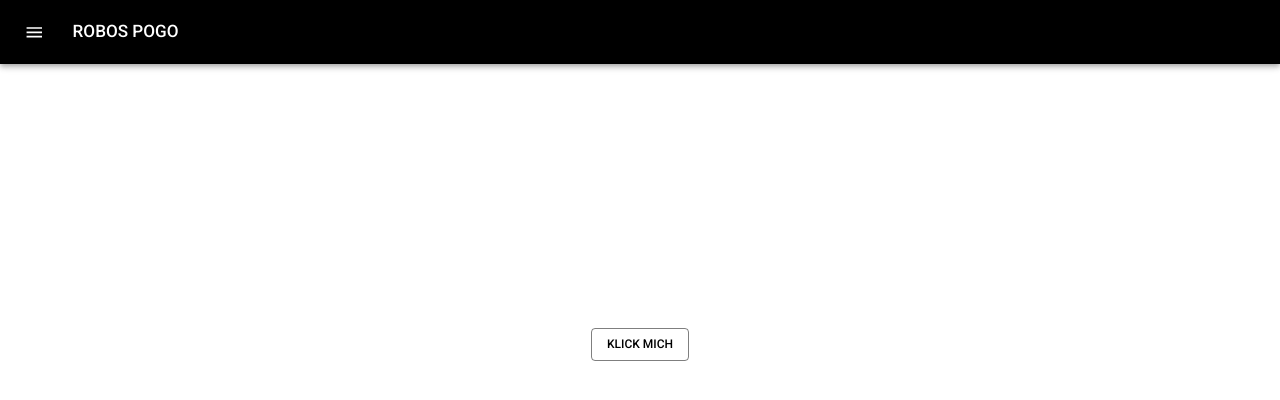
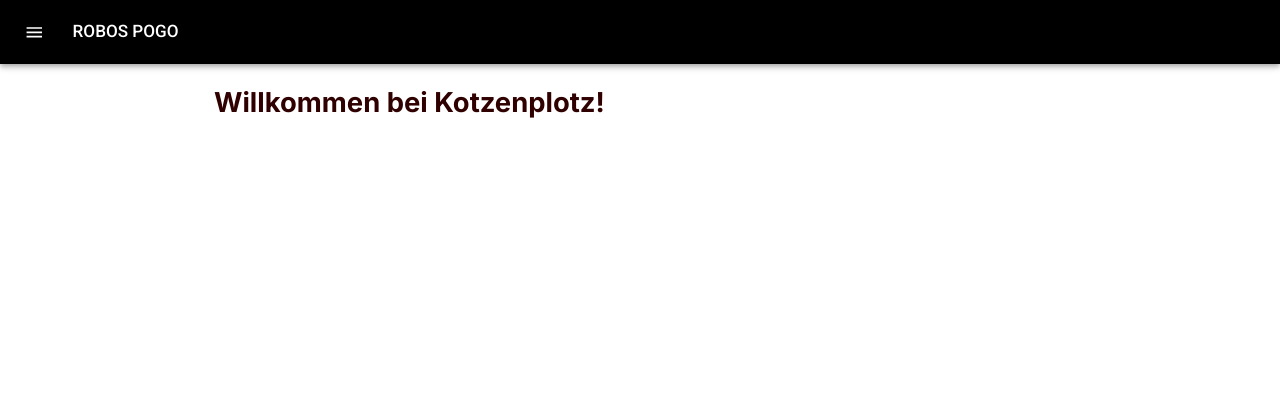
Before and after one commit to Pi-Zmn/tainer, a Next.js app in the folder tainer-frontend/: page / in a window 1280 px wide. Shown: the top 400 px of the page. Built offline with nearby package versions, Linux system fonts and the light colour scheme.

Commit message:
remove button

```diff
--- a/tainer-frontend/src/app/page.tsx
+++ b/tainer-frontend/src/app/page.tsx
@@ -8,7 +8,7 @@ import styles from './page.module.css'
 
 export default function Home() {
     const videoID: string = '8TxSgMUMIP4';
-    const [showVideo, setShowVideo] = useState<boolean>(false);
+    const [showVideo, setShowVideo] = useState<boolean>(true);
 
     const toggleShowVideo = () => {
         setShowVideo(!showVideo);
```
